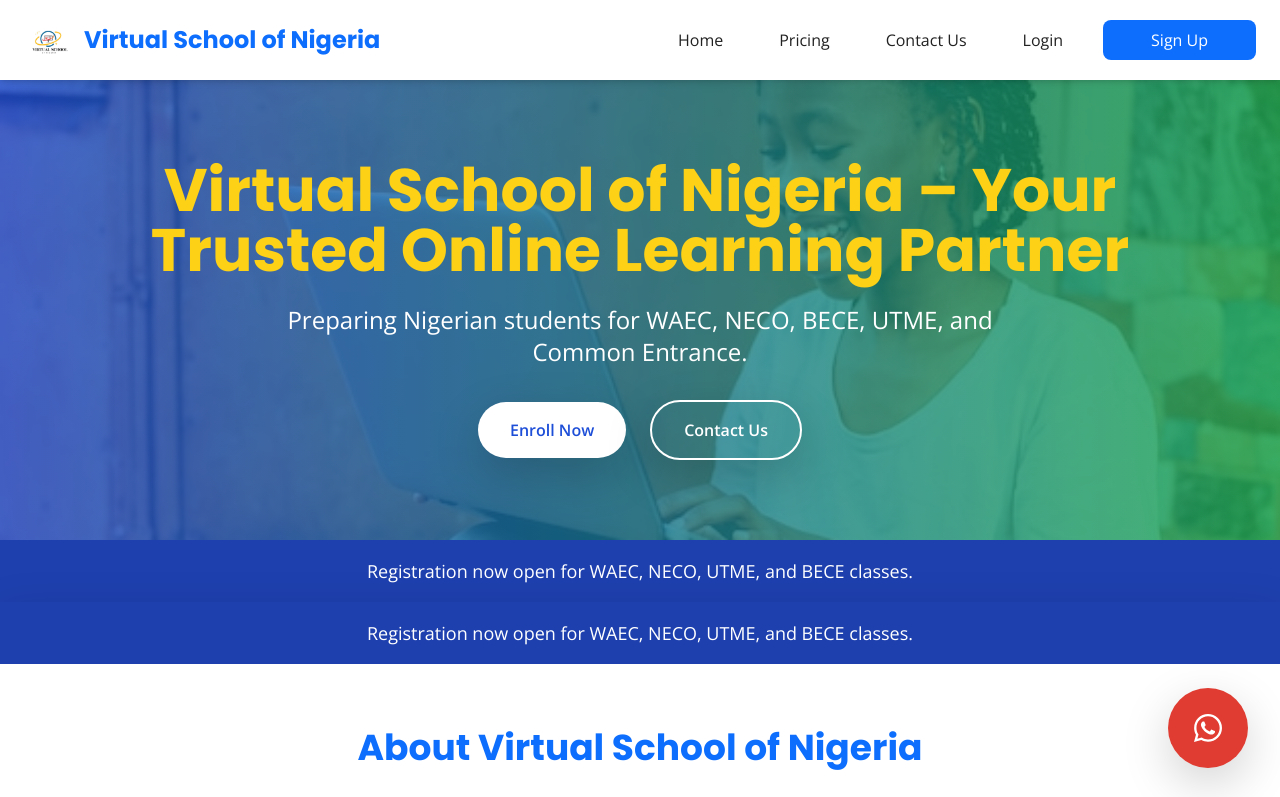
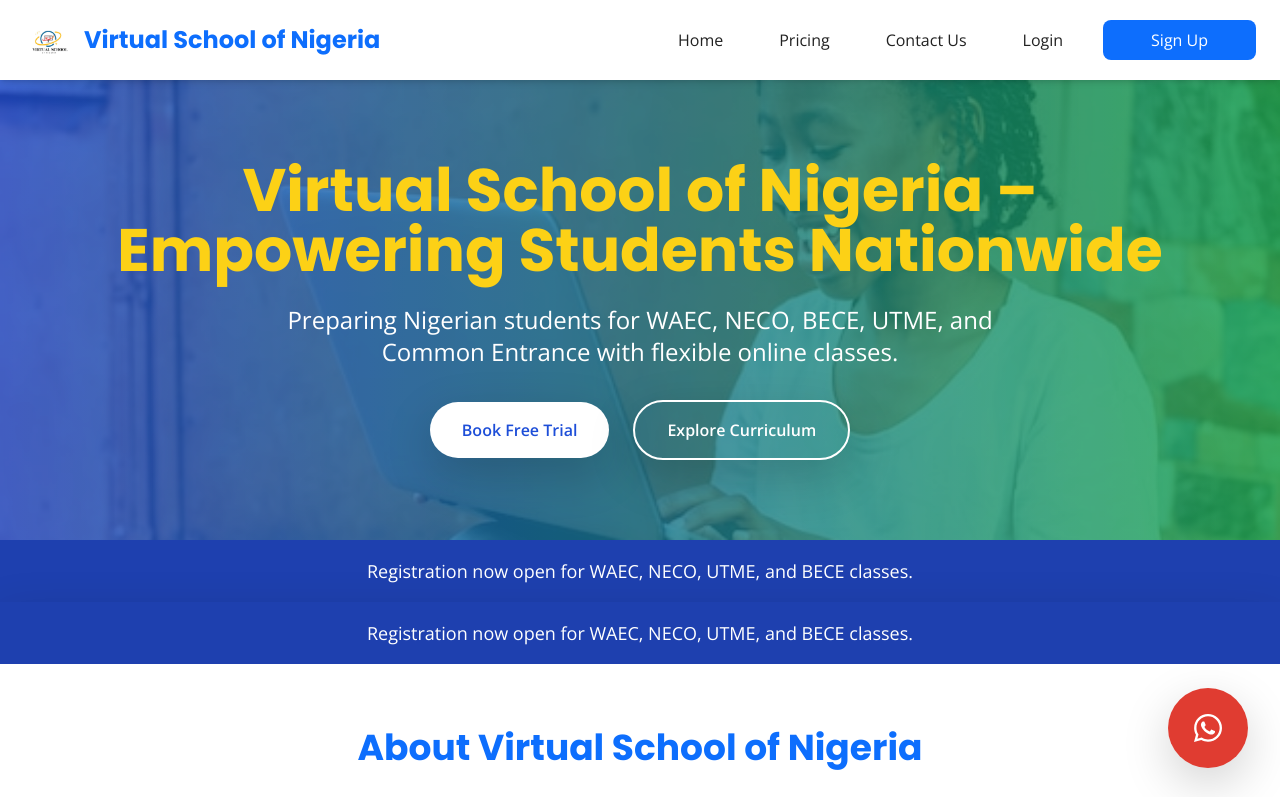
Before and after one commit to virtualschoolng/vs2026, a React (Vite) app in the folder frontend/: page / in a window 1280 px wide. Shown: the top 797 px of the page. Built offline with nearby package versions, Linux system fonts and the light colour scheme.

Commit message:
Feat: Redesign Hero Section with new content and CTAs

```diff
--- a/frontend/src/App.jsx
+++ b/frontend/src/App.jsx
@@ -69,23 +69,23 @@
       <div className="absolute inset-0 z-0 opacity-20" style={{ backgroundImage: "url('/src/images/coper.jpg')", backgroundSize: 'cover', backgroundPosition: 'center' }}></div>
       <div className="max-w-6xl mx-auto text-center relative z-10">
         <h1 className="text-4xl md:text-6xl font-extrabold mb-4 leading-tight animate-fade-in-down">
-          Virtual School of Nigeria – Your Trusted Online Learning Partner
+          Virtual School of Nigeria – Empowering Students Nationwide
         </h1>
         <p className="text-xl md:text-2xl mb-8 max-w-3xl mx-auto animate-fade-in-up">
-          Preparing Nigerian students for WAEC, NECO, BECE, UTME, and Common Entrance.
+          Preparing Nigerian students for WAEC, NECO, BECE, UTME, and Common Entrance with flexible online classes.
         </p>
         <div className="flex flex-col sm:flex-row justify-center items-center gap-4 animate-zoom-in">
           <Link
-            to="/register"
+            to="#"
             className="bg-white text-blue-700 font-bold py-3 px-8 rounded-full shadow-lg hover:bg-gray-100 transition duration-300 ease-in-out transform hover:scale-105 inline-flex items-center justify-center"
           >
-            Enroll Now
+            Book Free Trial
           </Link>
           <Link
-            to="/contact"
+            to="#curriculum"
             className="bg-transparent border-2 border-white text-white font-bold py-3 px-8 rounded-full shadow-lg hover:bg-white hover:text-blue-700 transition duration-300 ease-in-out transform hover:scale-105 inline-flex items-center justify-center"
           >
-            Contact Us
+            Explore Curriculum
           </Link>
         </div>
       </div>
```
